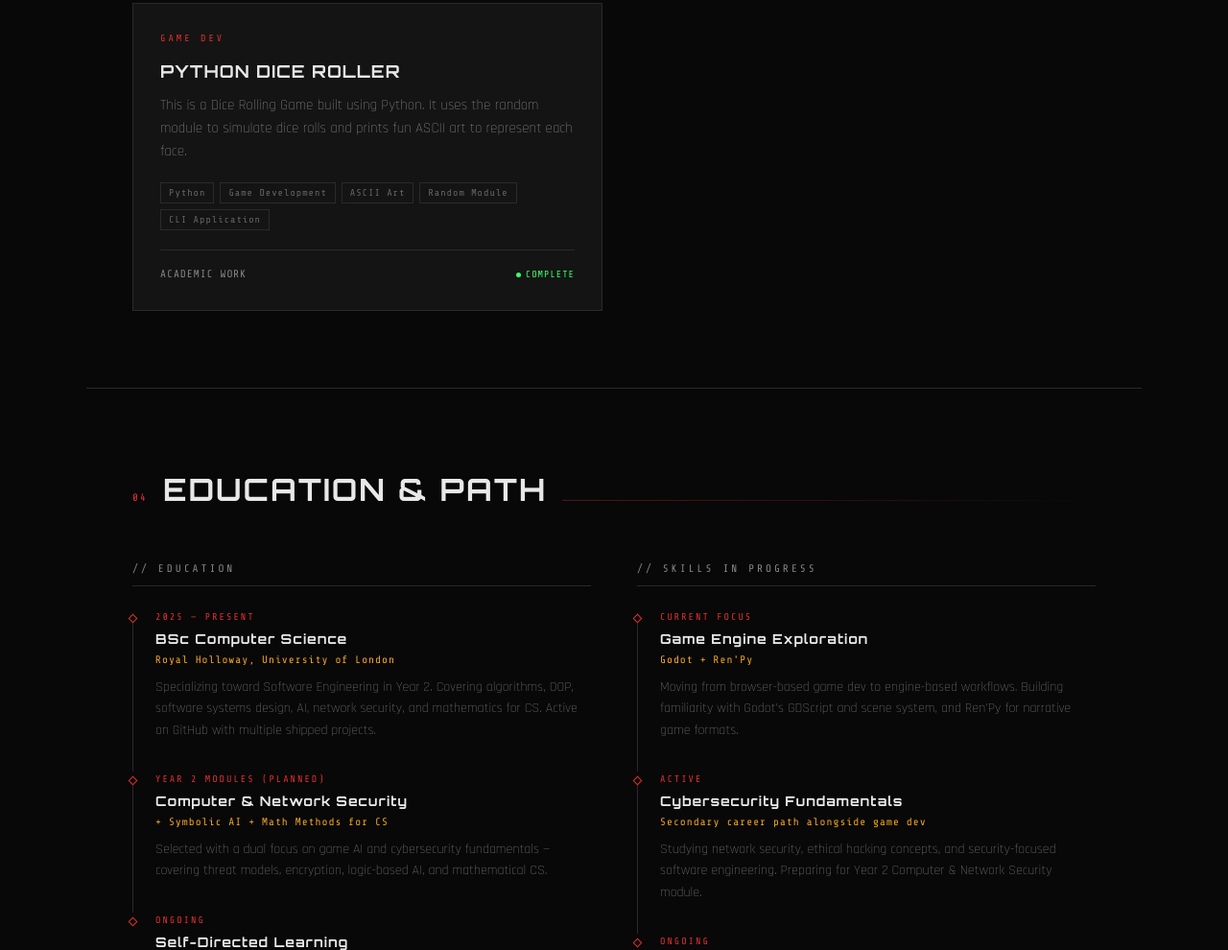
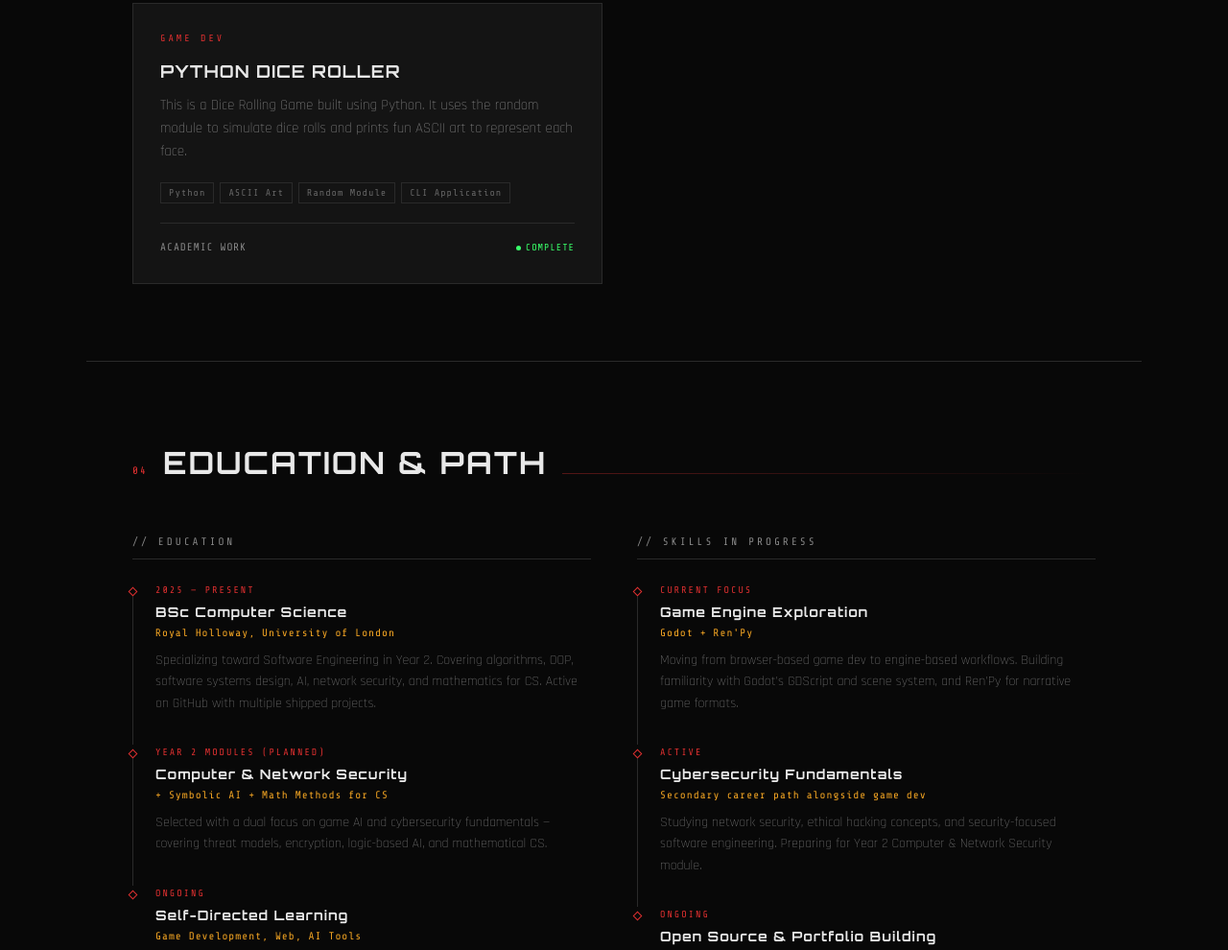
Before and after one commit to scn01/portfolio, a plain HTML site: page index.html in a window 1280 px wide. Shown: the part 3810-4800 px from the top of the page at 96% size. Drawn offline with nearby package versions, Linux system fonts and the light colour scheme.

Commit message:
Remove 'Game Development' tech tag from index.html

```diff
--- a/index.html
+++ b/index.html
@@ -405,7 +405,6 @@ It uses the random module to simulate dice rolls and prints fun ASCII art to rep
       </div>
       <div class="project-tech">
         <span class="tech-tag">Python</span>
-        <span class="tech-tag">Game Development</span>
         <span class="tech-tag">ASCII Art</span>
         <span class="tech-tag">Random Module</span>
         <span class="tech-tag">CLI Application</span>
```
